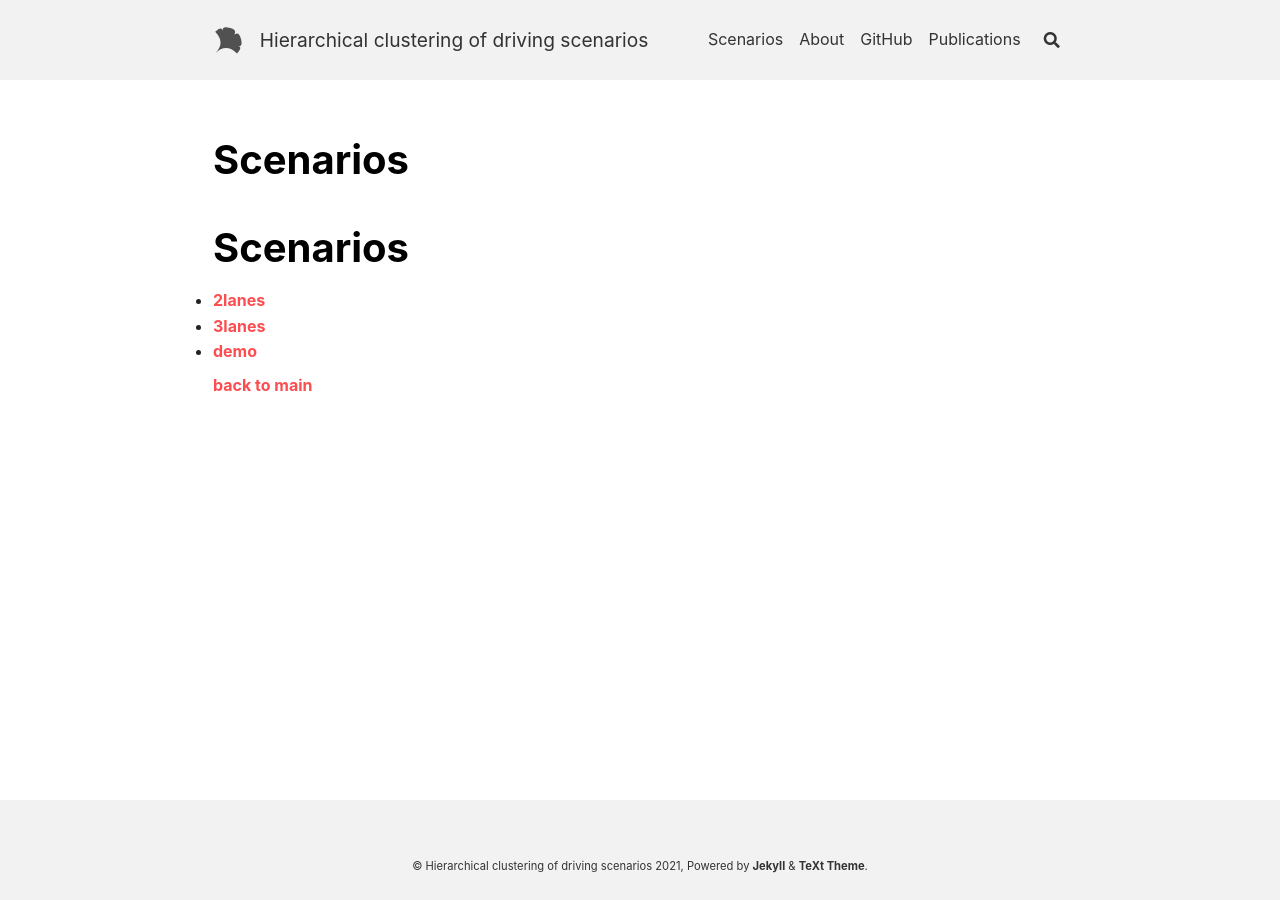
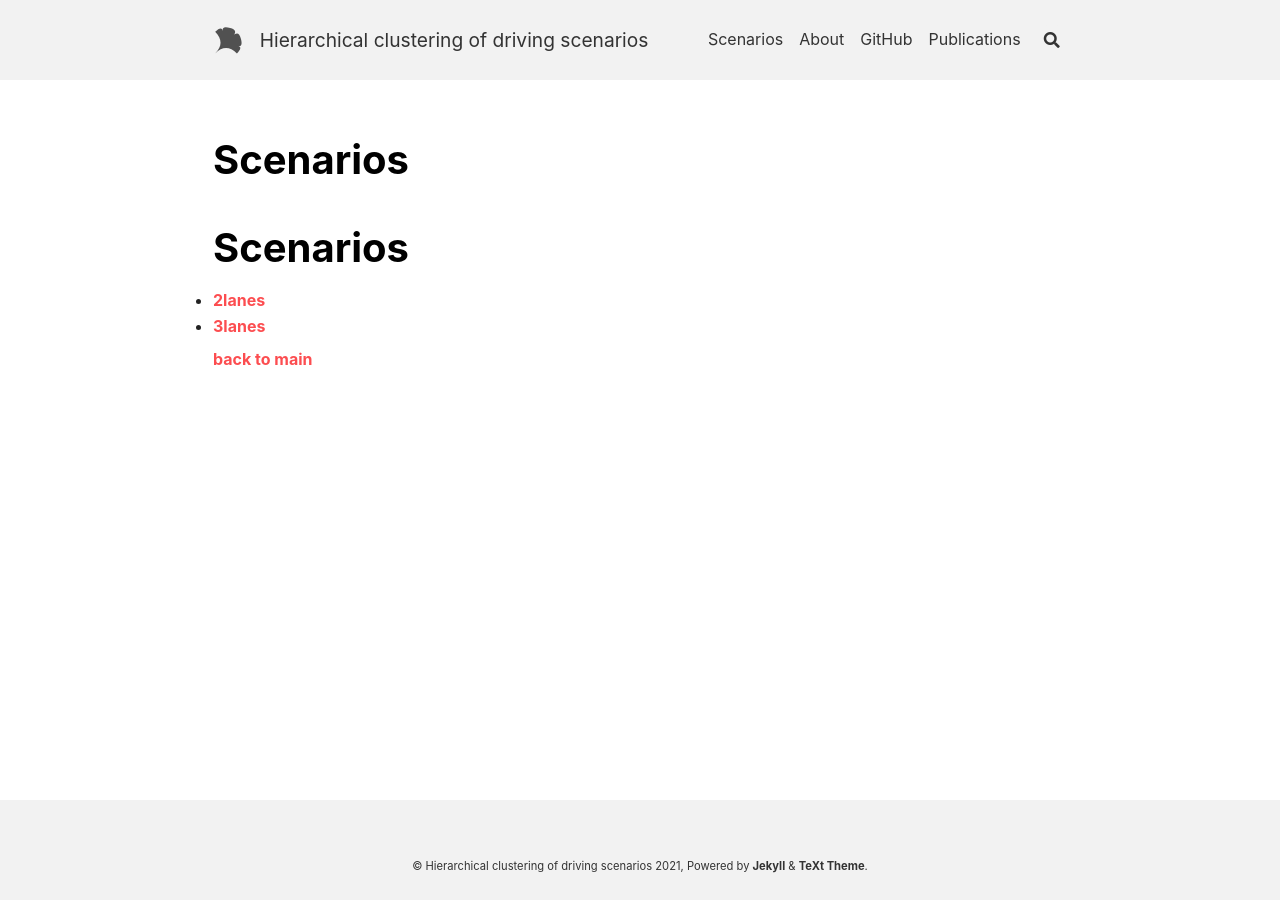
Before and after one commit to openscenario/openscenario.github.io, a Jekyll site: the page built from scenarios/index.md, in a window 1280 px wide. Built offline with Jekyll 4.4.1, drawn with Linux system fonts in a browser that asks for light colours; nearby versions of some CDN libraries; our own code applies the rules of GitHub Pages for plain Markdown files.

Commit message:
Update index.md

```diff
--- a/scenarios/index.md
+++ b/scenarios/index.md
@@ -2,6 +2,5 @@
 
 - [2lanes](/scenarios//2lanes)
 - [3lanes](/scenarios//3lanes)
-- [demo](/scenarios//demo)
 
 [back to main](/)
```
